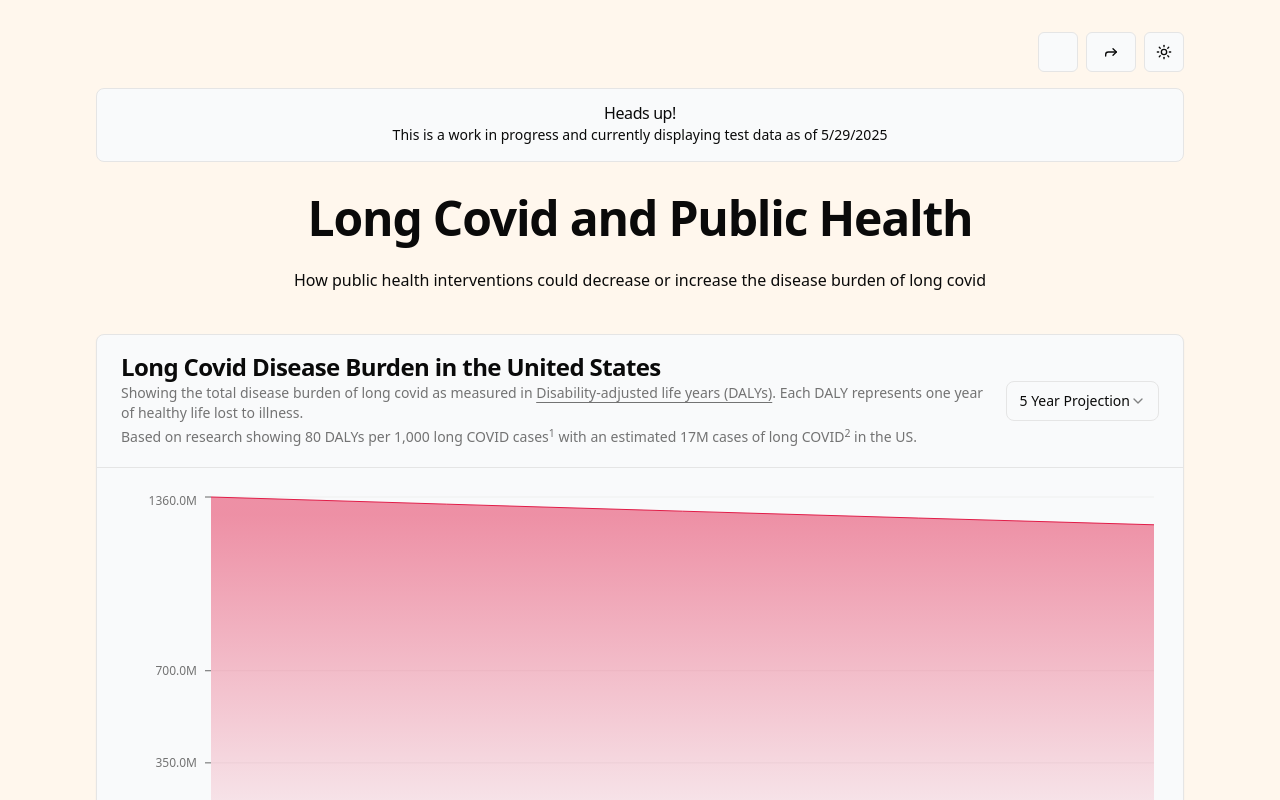
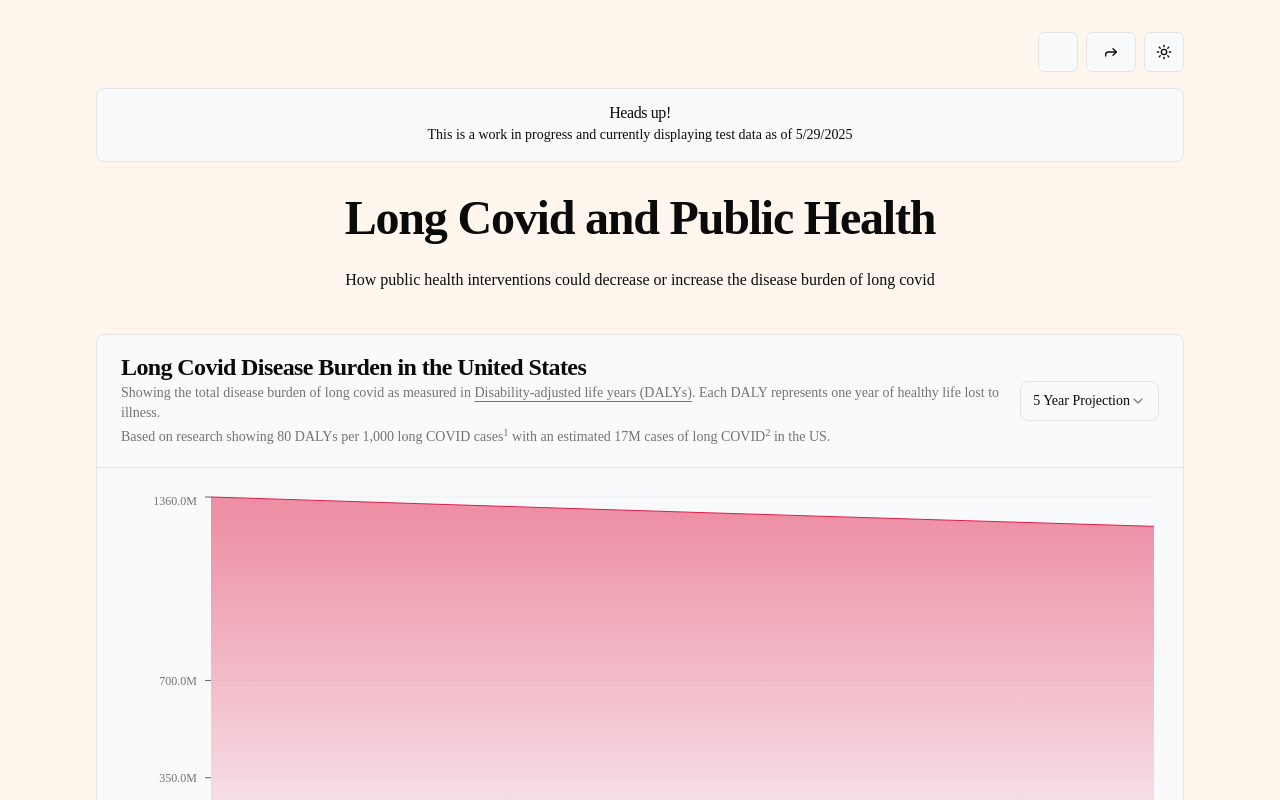
Before and after one commit to DevinCLane/long-covid-dalys, a React (Vite) app: page / in a window 1280 px wide. Shown: the top 800 px of the page. Built offline with nearby package versions, Linux system fonts and the light colour scheme; some icons are missing.

Commit message:
move font family to appropriate spot in tailwind config

```diff
--- a/tailwind.config.js
+++ b/tailwind.config.js
@@ -5,53 +5,58 @@ export default {
   theme: {
     extend: {
       borderRadius: {
-    			lg: 'var(--radius)',
-    			md: 'calc(var(--radius) - 2px)',
-    			sm: 'calc(var(--radius) - 4px)'
+        lg: "var(--radius)",
+        md: "calc(var(--radius) - 2px)",
+        sm: "calc(var(--radius) - 4px)",
+      },
+      fontFamily: {
+        sans: ["var(--font-sans)"],
+        serif: ["var(--font-serif)"],
+        mono: ["var(--font-mono)"],
       },
       colors: {
-    			background: 'hsl(var(--background))',
-    			foreground: 'hsl(var(--foreground))',
+        background: "hsl(var(--background))",
+        foreground: "hsl(var(--foreground))",
         card: {
-    				DEFAULT: 'hsl(var(--card))',
-    				foreground: 'hsl(var(--card-foreground))'
+          DEFAULT: "hsl(var(--card))",
+          foreground: "hsl(var(--card-foreground))",
         },
         popover: {
-    				DEFAULT: 'hsl(var(--popover))',
-    				foreground: 'hsl(var(--popover-foreground))'
+          DEFAULT: "hsl(var(--popover))",
+          foreground: "hsl(var(--popover-foreground))",
         },
         primary: {
-    				DEFAULT: 'hsl(var(--primary))',
-    				foreground: 'hsl(var(--primary-foreground))'
+          DEFAULT: "hsl(var(--primary))",
+          foreground: "hsl(var(--primary-foreground))",
         },
         secondary: {
-    				DEFAULT: 'hsl(var(--secondary))',
-    				foreground: 'hsl(var(--secondary-foreground))'
+          DEFAULT: "hsl(var(--secondary))",
+          foreground: "hsl(var(--secondary-foreground))",
         },
         muted: {
-    				DEFAULT: 'hsl(var(--muted))',
-    				foreground: 'hsl(var(--muted-foreground))'
+          DEFAULT: "hsl(var(--muted))",
+          foreground: "hsl(var(--muted-foreground))",
         },
         accent: {
-    				DEFAULT: 'hsl(var(--accent))',
-    				foreground: 'hsl(var(--accent-foreground))'
+          DEFAULT: "hsl(var(--accent))",
+          foreground: "hsl(var(--accent-foreground))",
         },
         destructive: {
-    				DEFAULT: 'hsl(var(--destructive))',
-    				foreground: 'hsl(var(--destructive-foreground))'
+          DEFAULT: "hsl(var(--destructive))",
+          foreground: "hsl(var(--destructive-foreground))",
         },
-    			border: 'hsl(var(--border))',
-    			input: 'hsl(var(--input))',
-    			ring: 'hsl(var(--ring))',
+        border: "hsl(var(--border))",
+        input: "hsl(var(--input))",
+        ring: "hsl(var(--ring))",
         chart: {
-    				'1': 'hsl(var(--chart-1))',
-    				'2': 'hsl(var(--chart-2))',
-    				'3': 'hsl(var(--chart-3))',
-    				'4': 'hsl(var(--chart-4))',
-    				'5': 'hsl(var(--chart-5))'
-    			}
-    		}
-    	}
+          1: "hsl(var(--chart-1))",
+          2: "hsl(var(--chart-2))",
+          3: "hsl(var(--chart-3))",
+          4: "hsl(var(--chart-4))",
+          5: "hsl(var(--chart-5))",
+        },
+      },
+    },
   },
   plugins: [require("tailwindcss-animate")],
 };
```
Lines whose indentation alone changed are shown as unchanged.
